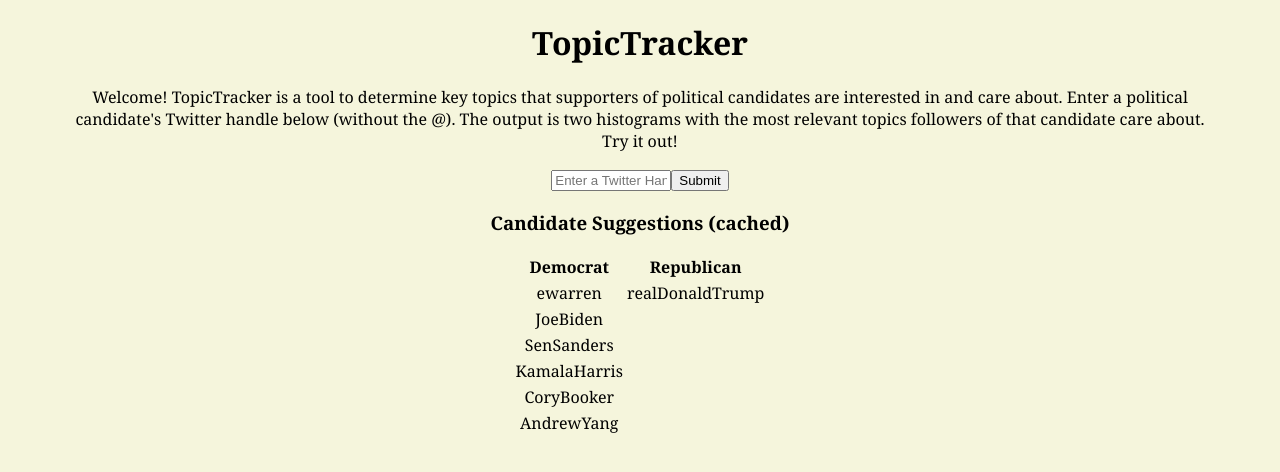
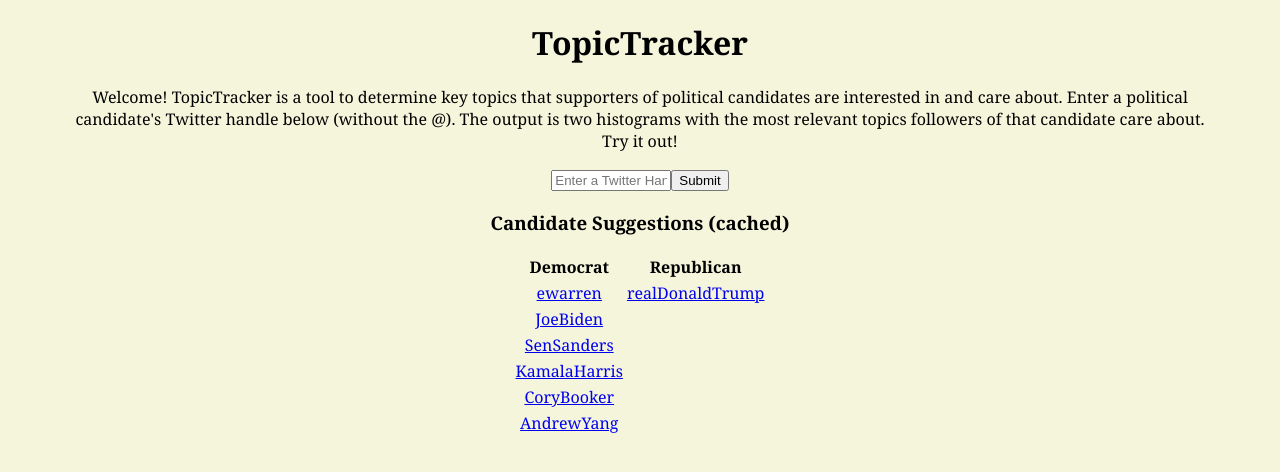
Before and after one commit to cfgong/twitter_follower_topics, a React (Create React App) app in the folder frontend/twitter_follower_topics/: page / in a window 1280 px wide. Shown: the top 472 px of the page. Built offline with nearby package versions, Linux system fonts and the light colour scheme.

Commit message:
figuring out how to link href to charts data - uncomment out handleClick to test

```diff
--- a/frontend/twitter_follower_topics/src/components/landing.js
+++ b/frontend/twitter_follower_topics/src/components/landing.js
@@ -31,6 +31,14 @@
     history.push("/results");
   }
 
+  handleClick(parameter) {
+    console.log(parameter);
+    // get_data(parameter);
+    // const { history } = this.props;
+    // history.push("/results");
+    // console.log("2");
+  }
+
 
   render() {
     return (
@@ -53,27 +61,27 @@
           </thead>
           <tbody>
             <tr>
-              <td>ewarren</td>
-              <td>realDonaldTrump</td>
+              <td><a href="results.js" onClick={this.handleClick('ewarren')}>ewarren</a></td>
+              <td><a href="results.js" onClick={this.handleClick('realDonaldTrump')}>realDonaldTrump</a></td>
             </tr>
             <tr>
-              <td>JoeBiden</td>
+              <td><a href="results.js" onClick={this.handleClick('JoeBiden')}>JoeBiden</a></td>
               <td></td>
             </tr>
             <tr>
-              <td>SenSanders</td>
+              <td><a href="results.js" onClick={this.handleClick('SenSanders')}>SenSanders</a></td>
               <td></td>
             </tr>
             <tr>
-              <td>KamalaHarris</td>
+              <td><a href="results.js" onClick={this.handleClick('KamalaHarris')}>KamalaHarris</a></td>
               <td></td>
             </tr>
             <tr>
-              <td>CoryBooker</td>
+              <td><a href="results.js" onClick={this.handleClick('CoryBooker')}>CoryBooker</a></td>
               <td></td>
             </tr>
             <tr>
-              <td>AndrewYang</td>
+              <td><a href="results.js" onClick={this.handleClick('AndrewYang')}>AndrewYang</a></td>
               <td></td>
             </tr>
           </tbody>
```
